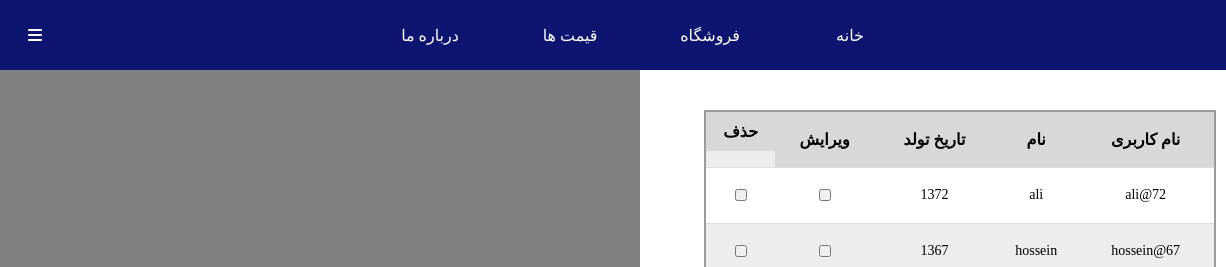
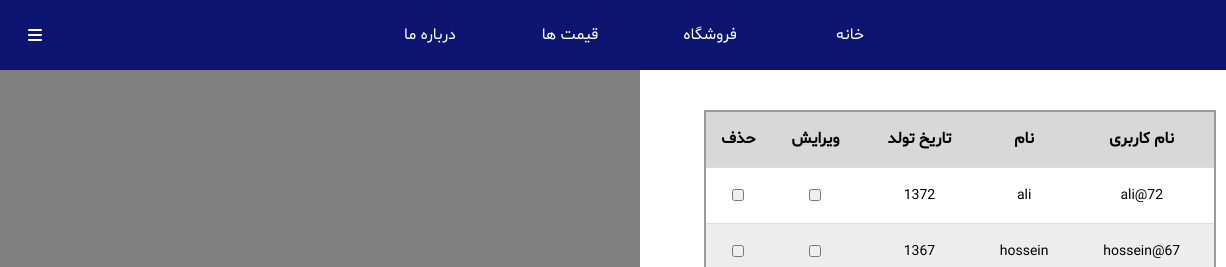
Before and after one commit to rezaSemyari70/maktab_singUpForm, a plain HTML site: page index.html in a window 1280 px wide. Shown: the top 267 px of the page, 0-1226 px from the left. Drawn offline with Linux system fonts and the light colour scheme; files whose address does not match are found by name; a web font is replaced by a local one.

Commit message:
add files

```diff
--- a/css/style.css
+++ b/css/style.css
@@ -105,9 +105,7 @@ ul li{
     width: 40vw;
     padding-top: 40px;
     display: flex;
-    /* flex-direction: row; */
     justify-content: center;
-    /* padding-left: 10px; */
     font-size: 12px;
 }
 
@@ -133,27 +131,14 @@ th{
     font-size: 16px;
     font-weight: bolder;
 }
-table th:last-child{
+/* table th:last-child{
     height: 20%;
     display: flex;
     flex-direction: row;
     align-items: center;
     justify-content: center;
     padding: 10px  0px  10px 0px;
-}
-
-table td{
-    /* padding: 10px  40px  10px 40px; */
-}
-
-/* table td:last-child {
-    display: flex;
-    flex-direction: row;
-    justify-content: flex-start;
-    padding-left: 10px;
-    font-size: 12px;
-}
-  */
+} */
 
 td{
     text-align: center;
@@ -163,7 +148,6 @@ td{
 button{
     width: 12px;
     height: 12px;
-    /* margin: 0px 10px 0px 10px; */
 }
 
 .inputInfo{
```
Also changed, not shown: font/Shabnam-Bold.ttf (added), font/Shabnam-Light.ttf (added), font/Shabnam.ttf (added).
